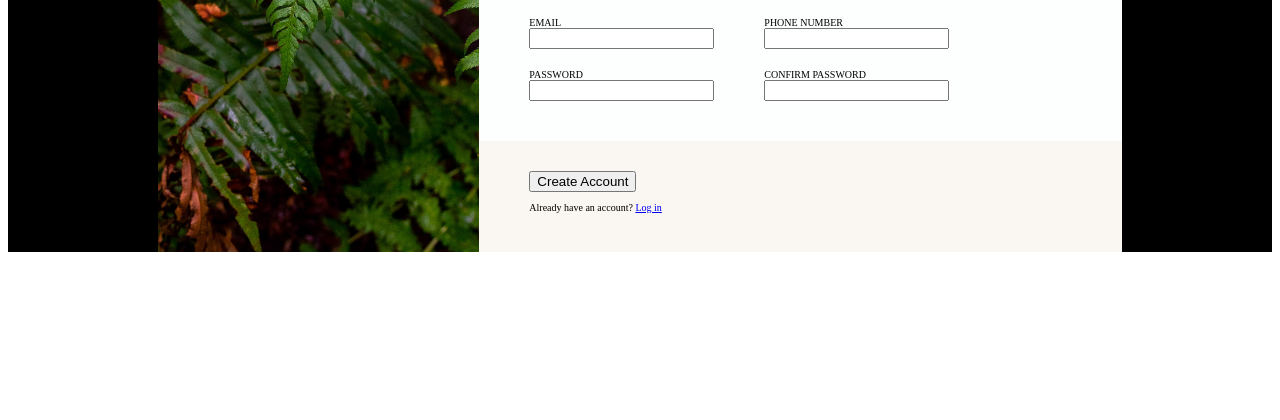
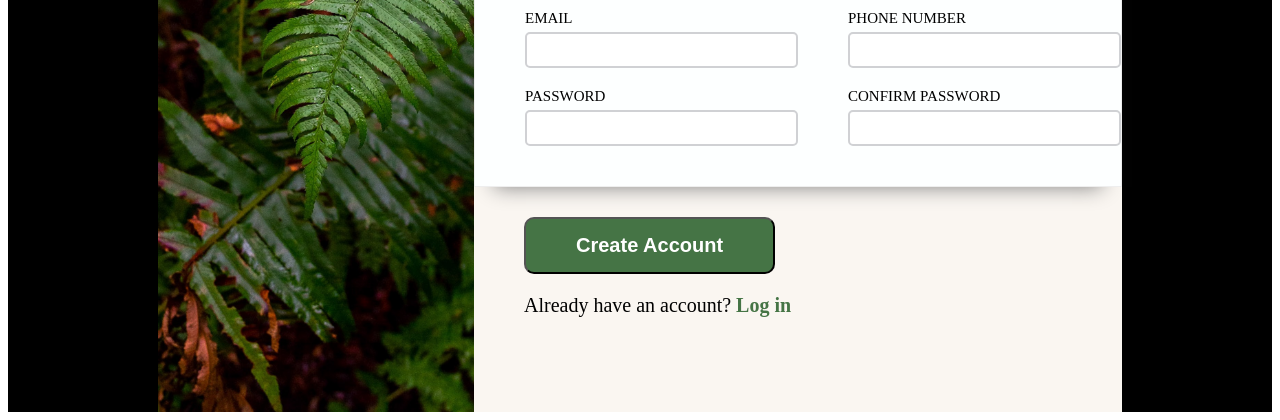
Before and after one commit to drestew/signup-form, a plain HTML site: page index.html in a window 1280 px wide. Shown: the part 556-976 px from the top of the page. Before the commit the page ends 816 px from the top, so only its background shows below. Drawn offline with Linux system fonts and the light colour scheme.

Commit message:
Add styling to form

```diff
--- a/index.html
+++ b/index.html
@@ -51,8 +51,8 @@
             </label>
         </section>
         <div class="create-account">
-          <button type="submit" class="creat-account-btn">Create Account</button>
-          <p>Already have an account? <a href="#" class="login">Log in</a></p>
+          <input type="submit" class="creat-account-btn" name="submit" id="submit" value="Create Account">
+          <p class="has-account">Already have an account? <a href="#" class="login">Log in</a></p>
         </div>
       </form>
       </div>
--- a/style.css
+++ b/style.css
@@ -9,7 +9,7 @@ html {
 
 .layout {
     display: flex;
-    height: 100vh;
+    height: 120vh;
     background-color: black;
     padding: 0 15em;
 }
@@ -95,6 +95,26 @@ form {
     margin-bottom: 3rem;
     padding: 1rem 0 4rem 5rem;
     background-color: rgb(253, 255, 255);
+    box-shadow: 0 2rem 2rem -2rem gray;
+    border: solid 1px rgb(238, 238, 238);
+}
+
+.signup span {
+    font-size: 1.5rem;
+    margin-bottom: 0.5rem;
+}
+
+.signup input {
+    height: 3rem;
+    border: solid 0.2rem #d0d1d4;
+    border-radius: 0.5rem;
+    font-size: 2rem;
+    outline: none;
+}
+
+.signup input:focus {
+    border: solid 0.2rem #315de2;
+    box-shadow: 0 0.5rem 1rem rgba(185, 185, 185, 0.664);
 }
 
 .signup-title {
@@ -105,6 +125,21 @@ form {
     padding-left: 5rem;
 }
 
-.create-account-btn {
-    background-color: green;
+input[type="submit"] {
+    background-color: rgb(69, 116, 69);
+    color: white;
+    padding: 1.5rem 5rem;
+    font-size: 2rem;
+    font-weight: 700;
+    border-radius: 1rem;
 }
+
+.has-account {
+    font-size: 2rem;
+}
+
+.login {
+    color: rgb(69, 116, 69);
+    text-decoration: none;
+    font-weight: 700;
+}
```
